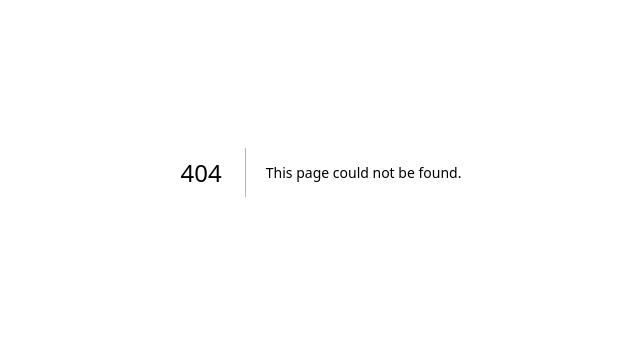
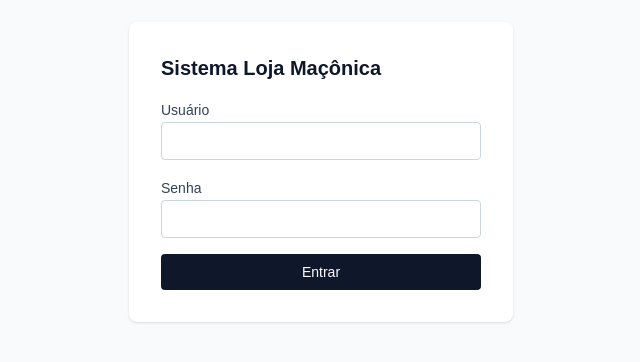
Before and after one commit to murilooneto-dev/sistema-maconaria, a Next.js app: page /login in a window 1280 px wide. Before the commit this address had no page. Shown: the part 228-590 px from the top of the page, without its empty margins (319-959 px from the left). Built offline with nearby package versions, Linux system fonts and the light colour scheme.

Commit message:
feat: tela de login com Server Action de autenticação

```diff
--- /dev/null
+++ b/app/login/actions.ts
@@ -0,0 +1,39 @@
+'use server'
+
+import { redirect } from 'next/navigation'
+import { createSupabaseServerClient } from '@/lib/supabase/server'
+import { usernameToAuthEmail } from '@/lib/domain/auth'
+
+export async function signIn(
+  _prevState: { error: string } | undefined,
+  formData: FormData
+): Promise<{ error: string } | undefined> {
+  const username = String(formData.get('username') ?? '')
+  const password = String(formData.get('password') ?? '')
+
+  if (!username || !password) {
+    return { error: 'Informe usuário e senha.' }
+  }
+
+  let email: string
+  try {
+    email = usernameToAuthEmail(username)
+  } catch {
+    return { error: 'Usuário inválido.' }
+  }
+
+  const supabase = await createSupabaseServerClient()
+  const { error } = await supabase.auth.signInWithPassword({ email, password })
+
+  if (error) {
+    return { error: 'Usuário ou senha inválidos.' }
+  }
+
+  redirect('/dashboard')
+}
+
+export async function signOut(): Promise<void> {
+  const supabase = await createSupabaseServerClient()
+  await supabase.auth.signOut()
+  redirect('/login')
+}
--- /dev/null
+++ b/app/login/page.tsx
@@ -0,0 +1,61 @@
+'use client'
+
+import { useActionState } from 'react'
+import { signIn } from './actions'
+
+export default function LoginPage() {
+  const [state, formAction, pending] = useActionState(signIn, undefined)
+
+  return (
+    <div className="flex min-h-screen items-center justify-center bg-slate-50">
+      <form
+        action={formAction}
+        className="w-full max-w-sm space-y-4 rounded-lg bg-white p-8 shadow"
+      >
+        <h1 className="text-xl font-semibold text-slate-900">
+          Sistema Loja Maçônica
+        </h1>
+
+        <div className="space-y-1">
+          <label htmlFor="username" className="text-sm font-medium text-slate-700">
+            Usuário
+          </label>
+          <input
+            id="username"
+            name="username"
+            type="text"
+            required
+            className="w-full rounded border border-slate-300 px-3 py-2 text-sm"
+          />
+        </div>
+
+        <div className="space-y-1">
+          <label htmlFor="password" className="text-sm font-medium text-slate-700">
+            Senha
+          </label>
+          <input
+            id="password"
+            name="password"
+            type="password"
+            required
+            className="w-full rounded border border-slate-300 px-3 py-2 text-sm"
+          />
+        </div>
+
+        {state?.error && (
+          <p className="text-sm text-red-600" role="alert">
+            {state.error}
+          </p>
+        )}
+
+        <button
+          type="submit"
+          disabled={pending}
+          className="w-full rounded bg-slate-900 px-3 py-2 text-sm font-medium text-white disabled:opacity-50"
+        >
+          {pending ? 'Entrando...' : 'Entrar'}
+        </button>
+      </form>
+    </div>
+  )
+}
```
